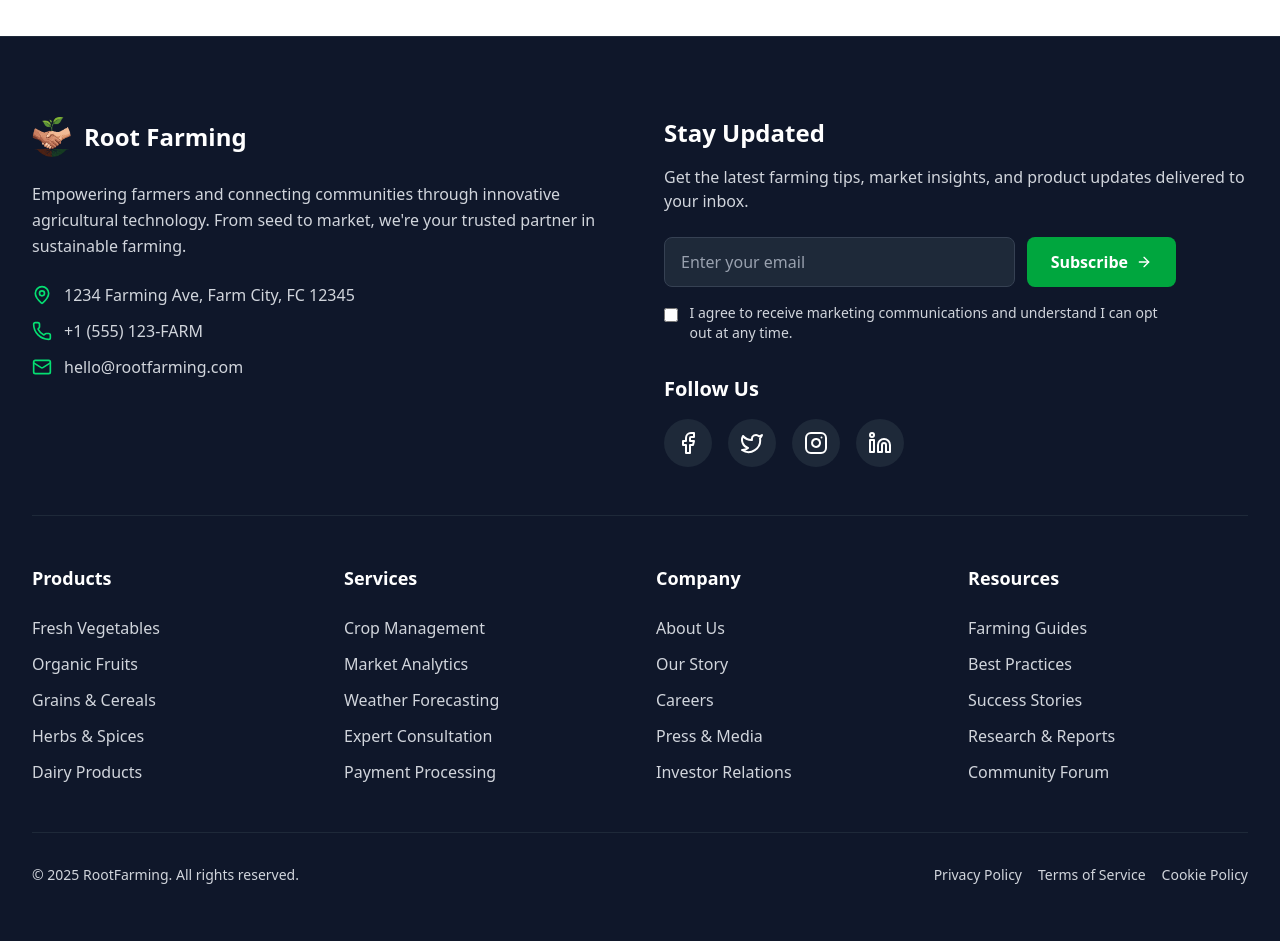
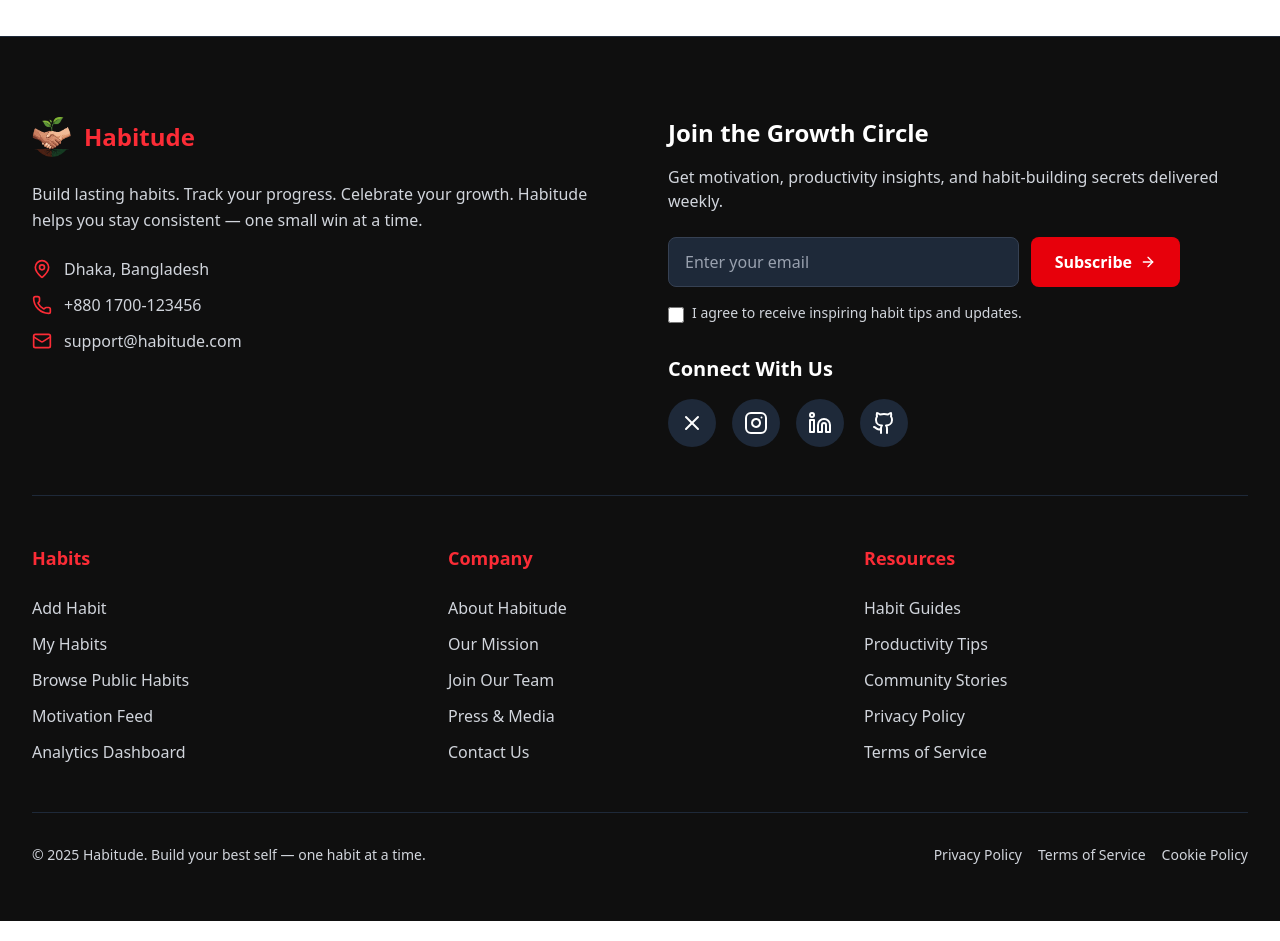
Before and after one commit to FahimTasnimKhan/Habitude-client, a React (Vite) app: page / in a window 1280 px wide. Shown: the part 780-1721 px from the top of the page. Built offline with nearby package versions, Linux system fonts and the light colour scheme.

Commit message:
Footer Updated

```diff
--- a/src/components/Shared/Footer.jsx
+++ b/src/components/Shared/Footer.jsx
@@ -3,118 +3,103 @@ import {
   Mail,
   Phone,
   MapPin,
-  Facebook,
-  Twitter,
   Instagram,
   Linkedin,
+  Github,
   ArrowRight,
 } from 'lucide-react';
+import { X as XIcon } from 'lucide-react';
 import logo from '../../assets/Logo/Rootfarming.png';
 import { Link } from 'react-router';
 import AOS from 'aos';
 import 'aos/dist/aos.css';
+// import Swal from 'sweetalert2';
 
 const Footer = () => {
   const [email, setEmail] = useState('');
   const [agreed, setAgreed] = useState(false);
 
   useEffect(() => {
-    AOS.init({
-      duration: 900,
-      once: true,
-      easing: 'ease-in-out',
-      offset: 100,
-    });
-    AOS.refresh();
+    AOS.init({ duration: 900, once: true, easing: 'ease-in-out', offset: 100 });
   }, []);
 
   const handleSubscribe = (e) => {
     e.preventDefault();
     if (email && agreed) {
-      alert('Thank you for subscribing to our newsletter!');
+      // Swal.fire("Subscribed!", "You’re now part of the growth journey!", "success");
+      console.log('Subscribed:', email);
       setEmail('');
       setAgreed(false);
     }
   };
 
-  const productLinks = [
-    { name: 'Fresh Vegetables', path: '#' },
-    { name: 'Organic Fruits', path: '#' },
-    { name: 'Grains & Cereals', path: '#' },
-    { name: 'Herbs & Spices', path: '#' },
-    { name: 'Dairy Products', path: '#' },
-  ];
-
-  const serviceLinks = [
-    { name: 'Crop Management', path: '#' },
-    { name: 'Market Analytics', path: '#' },
-    { name: 'Weather Forecasting', path: '/dashboard/weather-forecast' },
-    { name: 'Expert Consultation', path: '#' },
-    { name: 'Payment Processing', path: '#' },
+  const habitLinks = [
+    { name: 'Add Habit', path: '/add-habit' },
+    { name: 'My Habits', path: '/my-habits' },
+    { name: 'Browse Public Habits', path: '/browse' },
+    { name: 'Motivation Feed', path: '#' },
+    { name: 'Analytics Dashboard', path: '#' },
   ];
 
   const companyLinks = [
-    { name: 'About Us', path: '#' },
-    { name: 'Our Story', path: '#' },
-    { name: 'Careers', path: '#' },
+    { name: 'About Habitude', path: '#' },
+    { name: 'Our Mission', path: '#' },
+    { name: 'Join Our Team', path: '#' },
     { name: 'Press & Media', path: '#' },
-    { name: 'Investor Relations', path: '#' },
+    { name: 'Contact Us', path: '#' },
   ];
 
   const resourceLinks = [
-    { name: 'Farming Guides', path: '#' },
-    { name: 'Best Practices', path: '#' },
-    { name: 'Success Stories', path: '#' },
-    { name: 'Research & Reports', path: '#' },
-    { name: 'Community Forum', path: '#' },
+    { name: 'Habit Guides', path: '#' },
+    { name: 'Productivity Tips', path: '#' },
+    { name: 'Community Stories', path: '#' },
+    { name: 'Privacy Policy', path: '#' },
+    { name: 'Terms of Service', path: '#' },
   ];
 
   const socialLinks = [
-    { icon: Facebook, path: '#', label: 'Facebook' },
-    { icon: Twitter, path: '#', label: 'Twitter' },
+    { icon: XIcon, path: '#', label: 'X (Twitter)' },
     { icon: Instagram, path: '#', label: 'Instagram' },
     { icon: Linkedin, path: '#', label: 'LinkedIn' },
+    { icon: Github, path: '#', label: 'GitHub' },
   ];
 
   return (
-    <footer className="bg-[#0F172A] border-t border-gray-800 text-white overflow-hidden">
-      <div className="max-w-7xl mx-auto px-4 sm:px-6 lg:px-8 pt-20 pb-8">
+    <footer className="bg-[#0F0F0F] border-t border-gray-800 text-white overflow-hidden">
+      <div className="max-w-7xl mx-auto px-6 sm:px-8 pt-20 pb-8">
         {/* Top Section */}
         <div
-          className="flex flex-col lg:flex-row gap-10 lg:gap-12 items-start"
+          className="flex flex-col lg:flex-row gap-10 lg:gap-14 items-start"
           data-aos="fade-up"
         >
-          {/* Company Info */}
+          {/* Brand Info */}
           <div
             className="w-full lg:w-1/2"
             data-aos="fade-up"
             data-aos-delay="100"
           >
             <div className="flex items-center space-x-3 mb-6">
-              <img src={logo} alt="Root Farming Logo" className="h-10 w-10" />
-              <h2 className="text-2xl font-bold">Root Farming</h2>
+              <img src={logo} alt="Habitude Logo" className="h-10 w-10" />
+              <h2 className="text-2xl font-bold text-red-500">Habitude</h2>
             </div>
 
             <p className="text-gray-300 mb-6 leading-relaxed text-sm sm:text-base">
-              Empowering farmers and connecting communities through innovative
-              agricultural technology. From seed to market, we're your trusted
-              partner in sustainable farming.
+              Build lasting habits. Track your progress. Celebrate your growth.
+              Habitude helps you stay consistent — one small win at a time.
             </p>
 
             <div className="space-y-3 text-sm sm:text-base">
               <div className="flex items-center gap-3 flex-wrap">
-                <MapPin className="h-5 w-5 text-green-400 flex-shrink-0" />
-                <span className="text-gray-300">
-                  1234 Farming Ave, Farm City, FC 12345
-                </span>
+                <MapPin className="h-5 w-5 text-red-500" />
+                <span className="text-gray-300">Dhaka, Bangladesh</span>
               </div>
               <div className="flex items-center gap-3 flex-wrap">
-                <Phone className="h-5 w-5 text-green-400 flex-shrink-0" />
-                <span className="text-gray-300">+1 (555) 123-FARM</span>
+                <Phone className="h-5 w-5 text-red-500" />
+                <span className="text-gray-300">+880 1700-123456</span>
               </div>
               <div className="flex items-center gap-3 flex-wrap">
-                <Mail className="h-5 w-5 text-green-400 flex-shrink-0" />
-                <span className="text-gray-300">hello@rootfarming.com</span>
+                <Mail className="h-5 w-5 text-red-500" />
+                <span className="text-gray-300">support@habitude.com</span>
               </div>
             </div>
           </div>
@@ -125,17 +110,17 @@ const Footer = () => {
             data-aos="fade-up"
             data-aos-delay="200"
           >
-            <h3 className="text-2xl font-bold mb-4">Stay Updated</h3>
+            <h3 className="text-2xl font-bold mb-4 text-white">
+              Join the Growth Circle
+            </h3>
             <p className="text-gray-300 mb-6 text-sm sm:text-base">
-              Get the latest farming tips, market insights, and product updates
-              delivered to your inbox.
+              Get motivation, productivity insights, and habit-building secrets
+              delivered weekly.
             </p>
 
             <form
               onSubmit={handleSubscribe}
               className="space-y-4 w-full max-w-lg"
-              data-aos="fade-up"
-              data-aos-delay="300"
             >
               <div className="flex flex-col sm:flex-row gap-3">
                 <input
@@ -143,29 +128,28 @@ const Footer = () => {
                   value={email}
                   onChange={(e) => setEmail(e.target.value)}
                   placeholder="Enter your email"
-                  className="flex-1 px-4 py-3 bg-gray-800 border border-gray-700 rounded-lg text-white placeholder-gray-400 focus:outline-none focus:border-green-400"
+                  className="flex-1 px-4 py-3 bg-gray-800 border border-gray-700 rounded-lg text-white placeholder-gray-400 focus:outline-none focus:border-red-500"
                   required
                 />
                 <button
                   type="submit"
-                  className="bg-green-600 text-white px-6 py-3 rounded-lg font-semibold hover:bg-green-700 transition-all flex items-center justify-center whitespace-nowrap"
+                  className="bg-red-600 text-white px-6 py-3 rounded-lg font-semibold hover:bg-red-700 transition-all flex items-center justify-center whitespace-nowrap"
                 >
                   Subscribe
                   <ArrowRight className="h-4 w-4 ml-2" />
                 </button>
               </div>
 
-              <label className="flex items-start gap-2 sm:gap-3 text-sm text-gray-300">
+              <label className="flex items-start gap-2 text-sm text-gray-300">
                 <input
                   type="checkbox"
                   checked={agreed}
                   onChange={(e) => setAgreed(e.target.checked)}
-                  className="mt-1 w-4 h-4 accent-green-700 border-gray-700 rounded focus:ring-green-700"
+                  className="mt-1 w-4 h-4 accent-red-600 border-gray-700 rounded focus:ring-red-600"
                   required
                 />
                 <span>
-                  I agree to receive marketing communications and understand I
-                  can opt out at any time.
+                  I agree to receive inspiring habit tips and updates.
                 </span>
               </label>
             </form>
@@ -176,7 +160,7 @@ const Footer = () => {
               data-aos="fade-up"
               data-aos-delay="400"
             >
-              <h3 className="text-xl font-bold mb-4">Follow Us</h3>
+              <h3 className="text-xl font-bold mb-4">Connect With Us</h3>
               <div className="flex justify-center sm:justify-start gap-4 flex-wrap">
                 {socialLinks.map((social, index) => {
                   const Icon = social.icon;
@@ -185,7 +169,7 @@ const Footer = () => {
                       key={index}
                       to={social.path}
                       aria-label={social.label}
-                      className="bg-gray-800 hover:bg-green-600 p-3 rounded-full transition-all"
+                      className="bg-gray-800 hover:bg-red-600 p-3 rounded-full transition-all"
                     >
                       <Icon className="h-5 w-5 sm:h-6 sm:w-6" />
                     </Link>
@@ -198,24 +182,25 @@ const Footer = () => {
 
         {/* Quick Links */}
         <div
-          className="grid grid-cols-2 sm:grid-cols-2 md:grid-cols-3 lg:grid-cols-4 gap-8 mt-12 pt-12 border-t border-gray-800"
+          className="grid grid-cols-2 sm:grid-cols-3 md:grid-cols-3 lg:grid-cols-3 gap-8 mt-12 pt-12 border-t border-gray-800"
           data-aos="fade-up"
           data-aos-delay="500"
         >
           {[
-            { title: 'Products', links: productLinks },
-            { title: 'Services', links: serviceLinks },
+            { title: 'Habits', links: habitLinks },
             { title: 'Company', links: companyLinks },
             { title: 'Resources', links: resourceLinks },
           ].map((section, index) => (
             <div key={index}>
-              <h3 className="text-lg font-bold mb-6">{section.title}</h3>
+              <h3 className="text-lg font-bold mb-6 text-red-500">
+                {section.title}
+              </h3>
               <ul className="space-y-3 text-sm sm:text-base">
                 {section.links.map((link, i) => (
                   <li key={i}>
                     <Link
                       to={link.path}
-                      className="text-gray-300 hover:text-green-400 transition-all"
+                      className="text-gray-300 hover:text-red-400 transition-all"
                     >
                       {link.name}
                     </Link>
@@ -228,22 +213,22 @@ const Footer = () => {
 
         {/* Bottom Bar */}
         <div
-          className="mt-12 pt-8 pb-6 border-t border-gray-800"
+          className="mt-12 pt-8 pb-6 border-t border-gray-800 text-center md:text-left"
           data-aos="fade-up"
           data-aos-delay="600"
         >
-          <div className="flex flex-col md:flex-row justify-between items-center text-center md:text-left gap-4 md:gap-0">
+          <div className="flex flex-col md:flex-row justify-between items-center gap-4">
             <p className="text-gray-300 text-sm">
-              © {new Date().getFullYear()} RootFarming. All rights reserved.
+              © {new Date().getFullYear()} Habitude. Build your best self — one
+              habit at a time.
             </p>
-
             <div className="flex flex-wrap justify-center md:justify-end gap-4 text-sm">
               {['Privacy Policy', 'Terms of Service', 'Cookie Policy'].map(
                 (item, i) => (
                   <Link
                     key={i}
                     to="#"
-                    className="text-gray-300 hover:text-green-400 transition-all"
+                    className="text-gray-300 hover:text-red-400 transition-all"
                   >
                     {item}
                   </Link>
```
